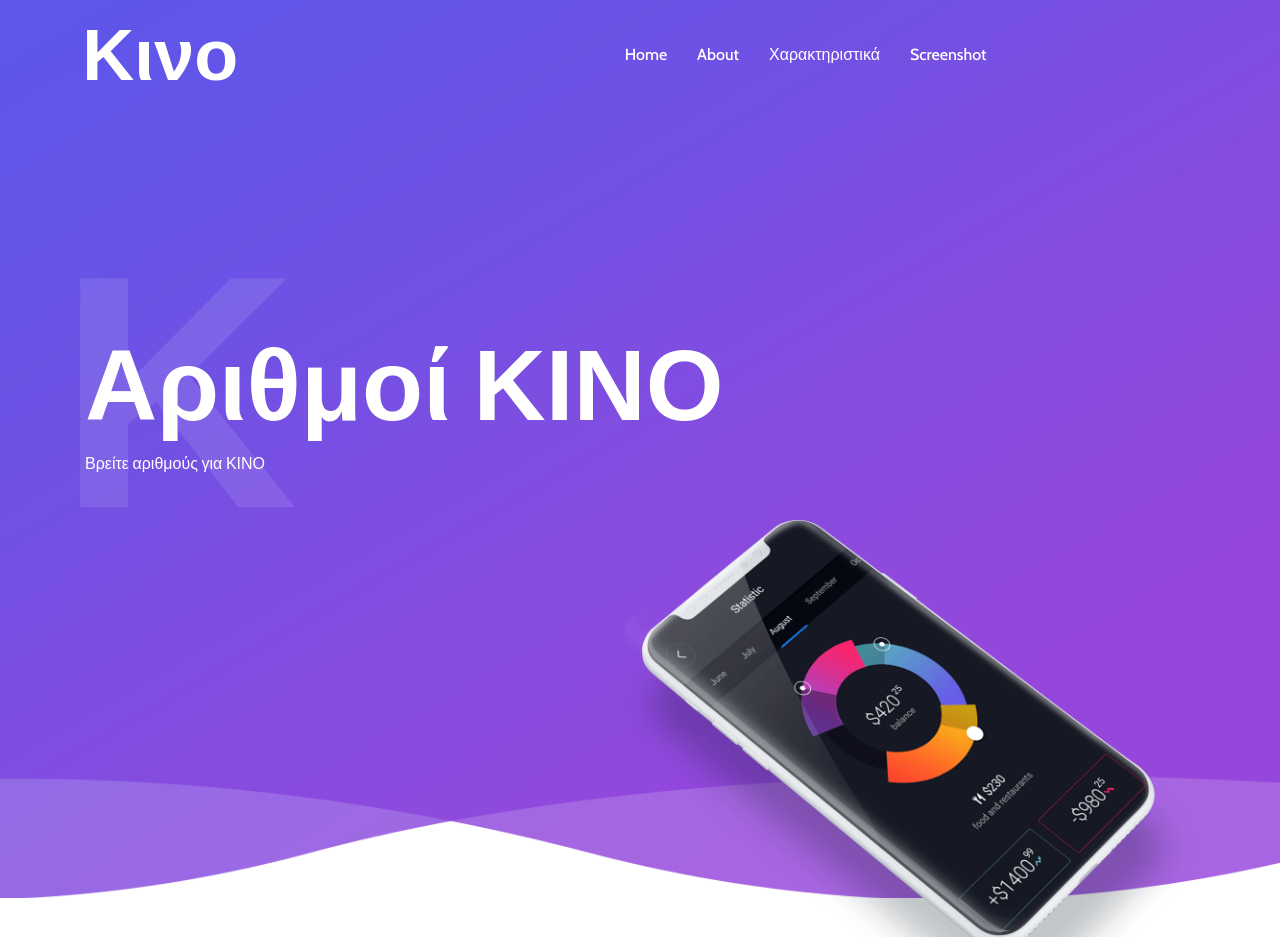
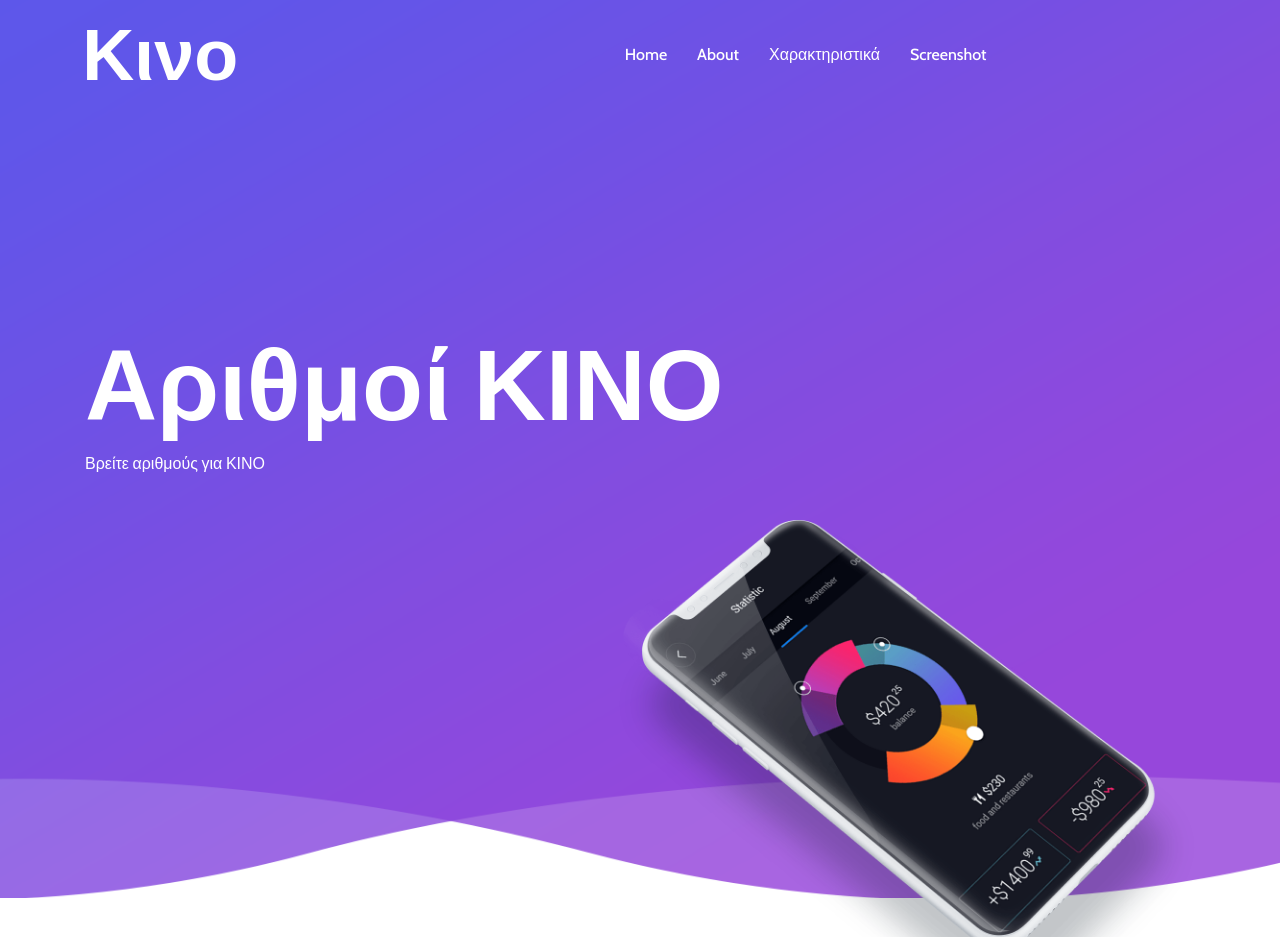
Before and after one commit to panosit/kino, a plain HTML site: page index.html in a window 1280 px wide. Shown: the top 937 px of the page. Drawn offline with nearby package versions, Linux system fonts and the light colour scheme; files whose address does not match are found by name.

Commit message:
Update index.html

```diff
--- a/index.html
+++ b/index.html
@@ -52,7 +52,6 @@
                 <div class="col-12 col-md">
                     <div class="wellcome-heading">
                         <h2>Αριθμοί ΚΙΝΟ</h2>
-                        <h3>Κ</h3>
                         <p>Βρείτε αριθμούς για ΚΙΝΟ</p>
                     </div>
                     <div class="get-start-area">
```
